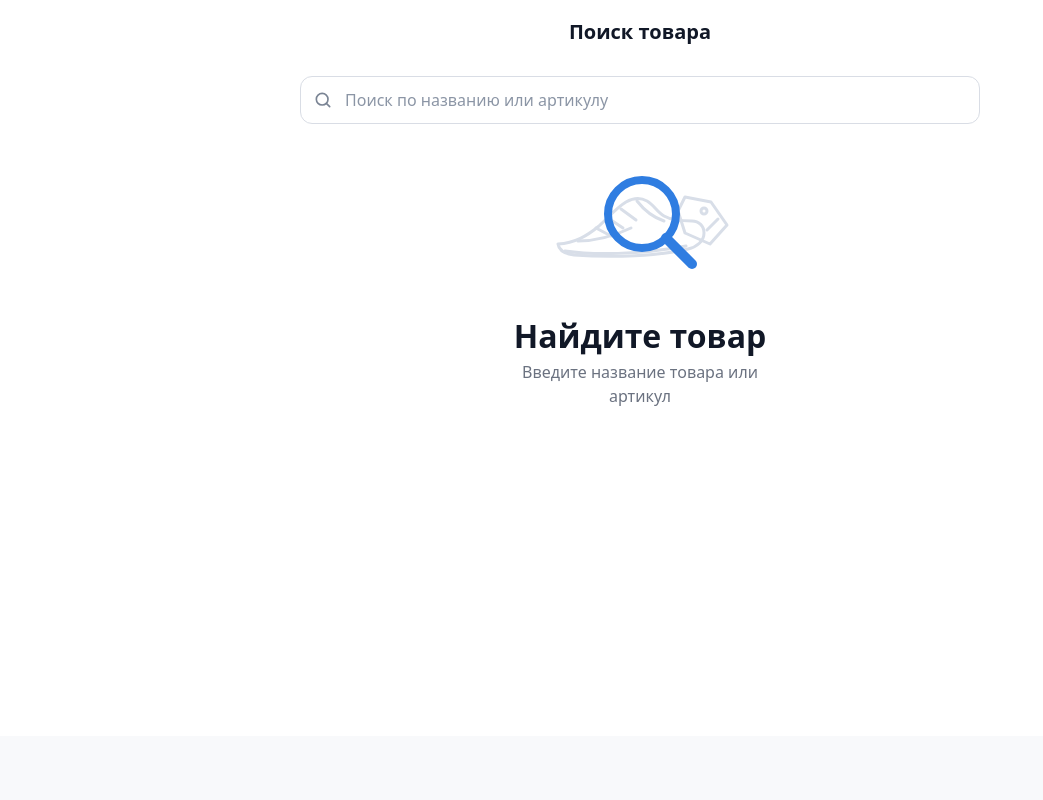
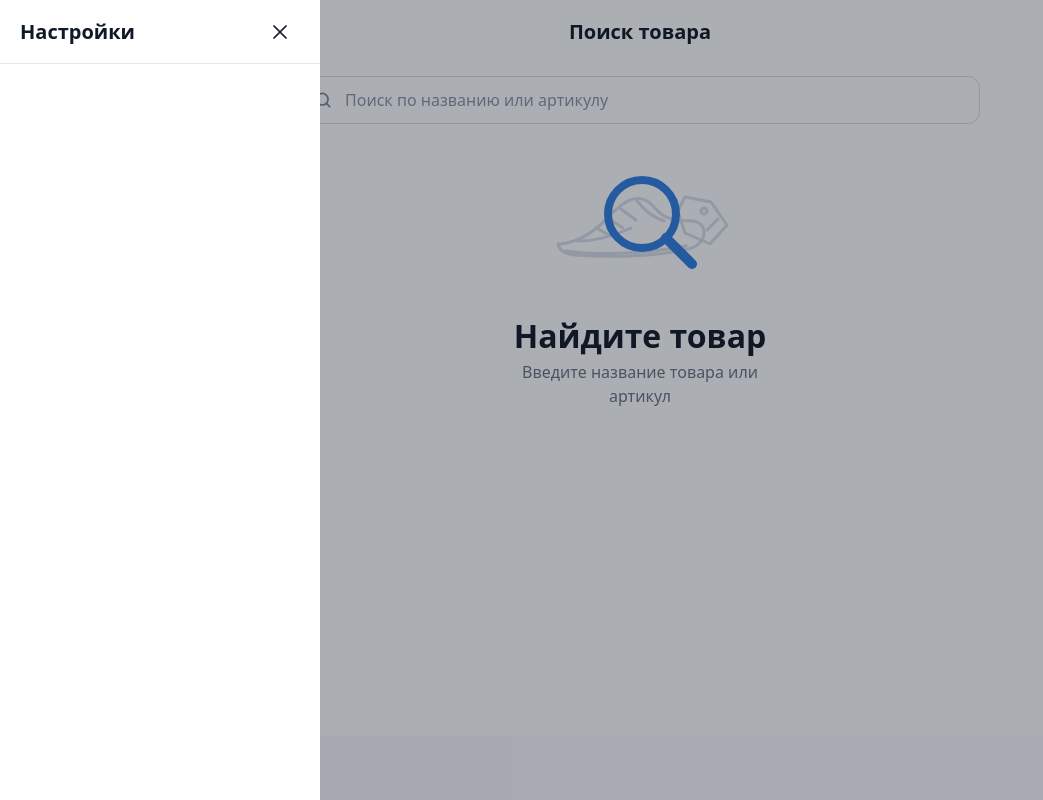
Before and after one commit to DianaGalter/check-price, a React (Vite) app: page / in a window 1280 px wide. Both pictures are taken after a click on the button 36 px from the left and 32 px from the top of the page. Shown: the whole page, without its empty margins (0-1043 px from the left). Built offline with nearby package versions, Linux system fonts and the light colour scheme.

Commit message:
add settings panel

```diff
--- a/src/App.tsx
+++ b/src/App.tsx
@@ -12,10 +12,12 @@ import styles from "./App.module.scss";
 import { Footer } from "./widgets/footer";
 import { ProductDetails } from "./widgets/product-details";
 import type { Product } from "./entities/product/product";
+import { SettingsPanel } from "./widgets/settings-panel";
 
 function App() {
   const [searchQuery, setSearchQuery] = useState("");
   const [selectedProduct, setSelectedProduct] = useState<Product | null>(null);
+  const [isSettingsOpen, setIsSettingsOpen] = useState(false);
 
   const debouncedSearchQuery = useDebounce(searchQuery, 300);
 
@@ -25,7 +27,11 @@ function App() {
 
   return (
     <div className={styles.app}>
-      <Header />
+      <Header onMenuClick={() => setIsSettingsOpen(true)} />
+
+      {isSettingsOpen && (
+        <SettingsPanel onClose={() => setIsSettingsOpen(false)} />
+      )}
 
       <div className={styles.searchSection}>
         <SearchInput value={searchQuery} onChange={setSearchQuery} />
--- a/src/widgets/header/Header.module.scss
+++ b/src/widgets/header/Header.module.scss
@@ -22,3 +22,23 @@
   height: 40px;
   padding: 0;
 }
+
+.menuIcon {
+  width: 24px;
+  height: 24px;
+
+  fill: none;
+  stroke: currentColor;
+  stroke-width: 1.75;
+  stroke-linecap: round;
+}
+
+.menuButton {
+  display: grid;
+  place-items: center;
+
+  width: 40px;
+  height: 40px;
+
+  color: #111827;
+}
--- a/src/widgets/header/Header.tsx
+++ b/src/widgets/header/Header.tsx
@@ -1,10 +1,21 @@
 import styles from "./Header.module.scss";
+interface HeaderProps {
+  onMenuClick: () => void;
+}
 
-export const Header = () => {
+export const Header = ({ onMenuClick }: HeaderProps) => {
   return (
     <header className={styles.header}>
-      <button className={styles.button} type="button" aria-label="Открыть меню">
-        {/* иконка меню */}
+      <button
+        type="button"
+        aria-label="Открыть настройки"
+        onClick={onMenuClick}
+      >
+        <svg className={styles.menuIcon} viewBox="0 0 24 24" aria-hidden="true">
+          <path d="M4 7h16" />
+          <path d="M4 12h16" />
+          <path d="M4 17h16" />
+        </svg>
       </button>
 
       <h1 className={styles.title}>Поиск товара</h1>
--- /dev/null
+++ b/src/widgets/settings-panel/SettingsPanel.module.scss
@@ -0,0 +1,65 @@
+.overlay {
+  position: fixed;
+  inset: 0;
+  z-index: 20;
+}
+
+.backdrop {
+  position: absolute;
+  inset: 0;
+
+  width: 100%;
+  height: 100%;
+
+  background-color: rgb(17 24 39 / 35%);
+}
+
+.panel {
+  position: relative;
+  z-index: 1;
+
+  width: min(320px, 85vw);
+  height: 100%;
+
+  background-color: #ffffff;
+}
+
+.header {
+  display: flex;
+  align-items: center;
+  justify-content: space-between;
+
+  height: 64px;
+  padding: 0 20px;
+
+  border-bottom: 1px solid #e5e7eb;
+}
+
+.title {
+  font-size: 20px;
+  font-weight: 600;
+}
+
+.closeButton {
+  display: grid;
+  place-items: center;
+
+  width: 40px;
+  height: 40px;
+
+  color: #111827;
+}
+
+.closeButton svg {
+  width: 24px;
+  height: 24px;
+
+  fill: none;
+  stroke: currentColor;
+  stroke-width: 1.75;
+  stroke-linecap: round;
+}
+
+.content {
+  padding: 16px 20px;
+}
--- /dev/null
+++ b/src/widgets/settings-panel/SettingsPanel.tsx
@@ -0,0 +1,42 @@
+import styles from "./SettingsPanel.module.scss";
+
+interface SettingsPanelProps {
+  onClose: () => void;
+}
+
+export const SettingsPanel = ({ onClose }: SettingsPanelProps) => {
+  return (
+    <div className={styles.overlay}>
+      <button
+        className={styles.backdrop}
+        type="button"
+        aria-label="Закрыть настройки"
+        onClick={onClose}
+      />
+
+      <aside className={styles.panel} aria-label="Настройки">
+        <header className={styles.header}>
+          <h2 className={styles.title}>Настройки</h2>
+
+          <button
+            className={styles.closeButton}
+            type="button"
+            aria-label="Закрыть настройки"
+            onClick={onClose}
+          >
+            <svg viewBox="0 0 24 24" aria-hidden="true">
+              <path d="m6 6 12 12" />
+              <path d="M18 6 6 18" />
+            </svg>
+          </button>
+        </header>
+
+        <div className={styles.content}>
+          {/* Theme */}
+          {/* Language */}
+          {/* About */}
+        </div>
+      </aside>
+    </div>
+  );
+};
--- /dev/null
+++ b/src/widgets/settings-panel/index.ts
@@ -0,0 +1 @@
+export { SettingsPanel } from "./SettingsPanel";
```
